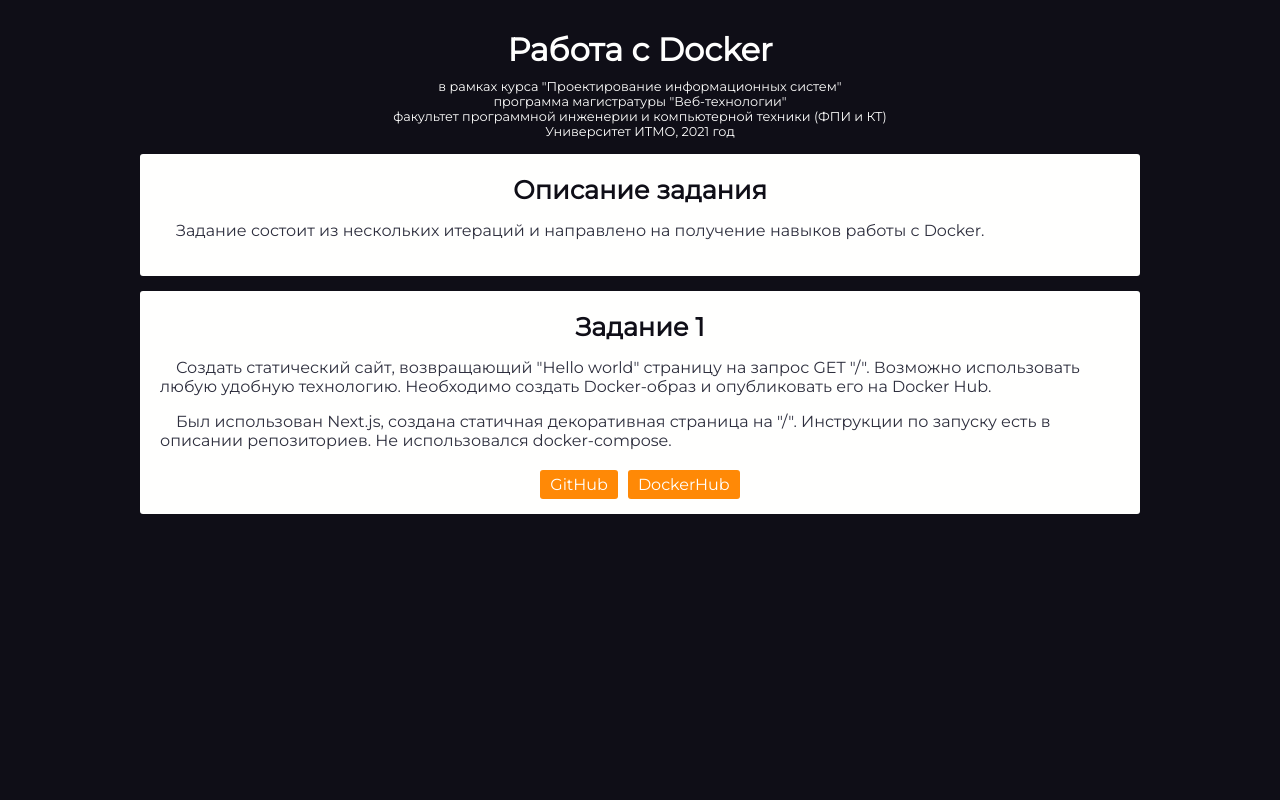
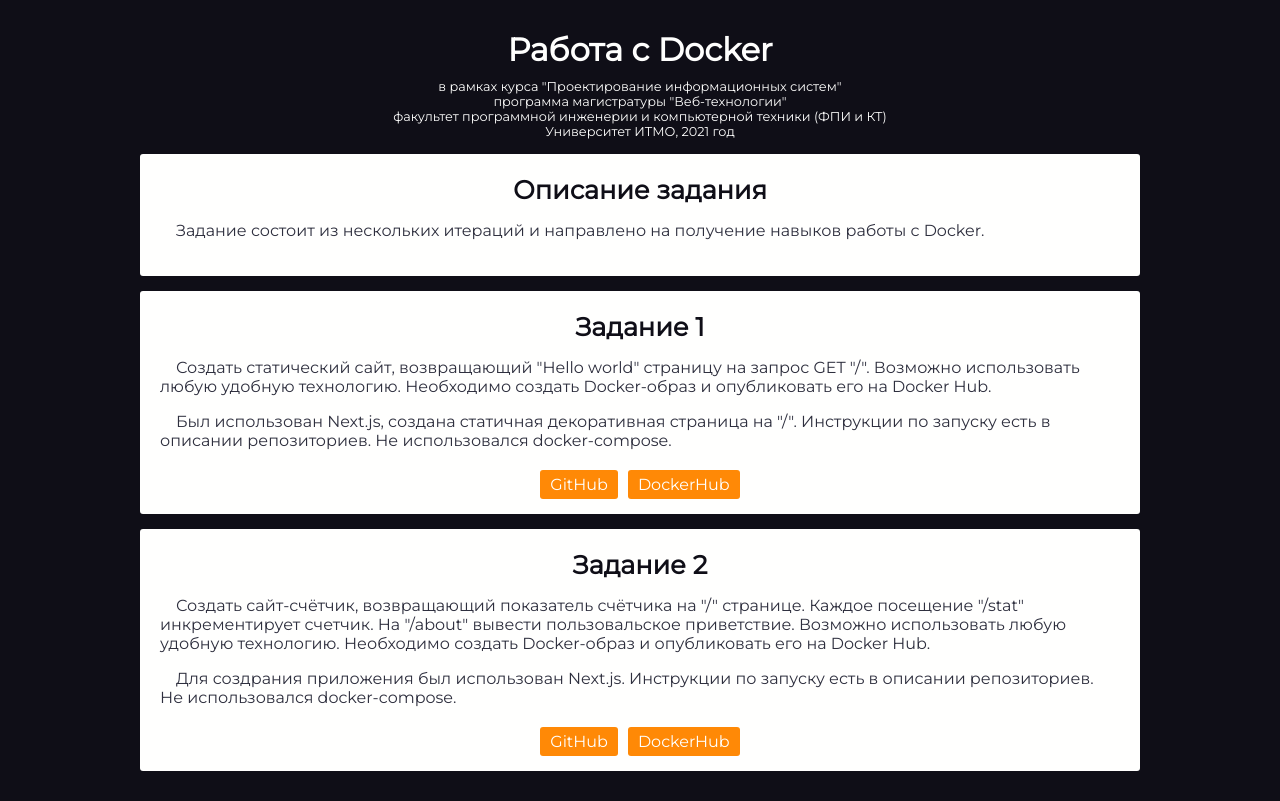
Before and after one commit to deadtrace/trace-next-sandbox, a Next.js app: page /itmo/docker in a window 1280 px wide. Built offline with nearby package versions, Linux system fonts and the light colour scheme.

Commit message:
ITMO Docker task update

```diff
--- a/pages/itmo/docker/index.js
+++ b/pages/itmo/docker/index.js
@@ -56,6 +56,39 @@ const ItmoDockerPage = () => {
             </a>
           </div>
         </div>
+        <div className={css["card"]}>
+          <h2 className={css["card-header"]}>Задание 2</h2>
+          <p className={css["card-paragraph"]}>
+            &emsp;Создать сайт-счётчик, возвращающий показатель счётчика на
+            &quot;/&quot; странице. Каждое посещение &quot;/stat&quot;
+            инкрементирует счетчик. На &quot;/about&quot; вывести пользовальское
+            приветствие. Возможно использовать любую удобную технологию.
+            Необходимо создать Docker-образ и опубликовать его на Docker Hub.
+          </p>
+          <p className={css["card-paragraph"]}>
+            &emsp;Для создрания приложения был использован Next.js. Инструкции
+            по запуску есть в описании репозиториев. Не использовался
+            docker-compose.
+          </p>
+          <div className={css["links"]}>
+            <a
+              href="https://github.com/deadtrace/next-increment"
+              target="_blank"
+              rel="noopener noreferrer"
+              className={css["link"]}
+            >
+              GitHub
+            </a>
+            <a
+              href="https://hub.docker.com/r/deadtrace/next-increment"
+              target="_blank"
+              rel="noopener noreferrer"
+              className={css["link"]}
+            >
+              DockerHub
+            </a>
+          </div>
+        </div>
       </div>
     </div>
   );
```
